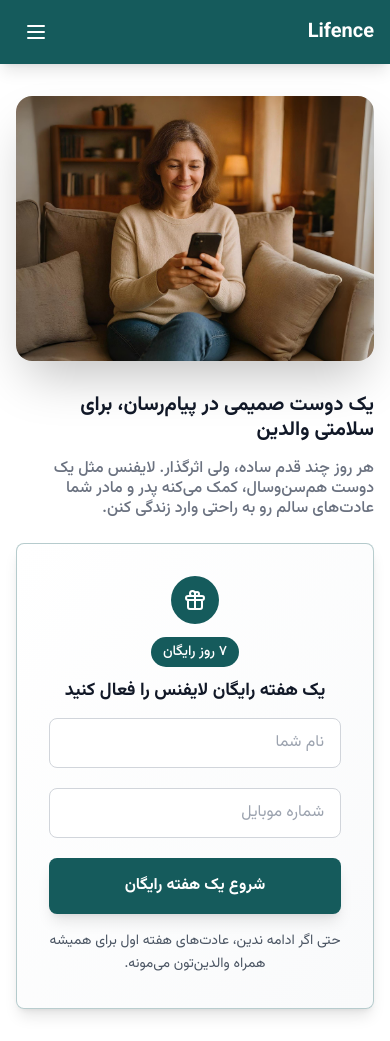
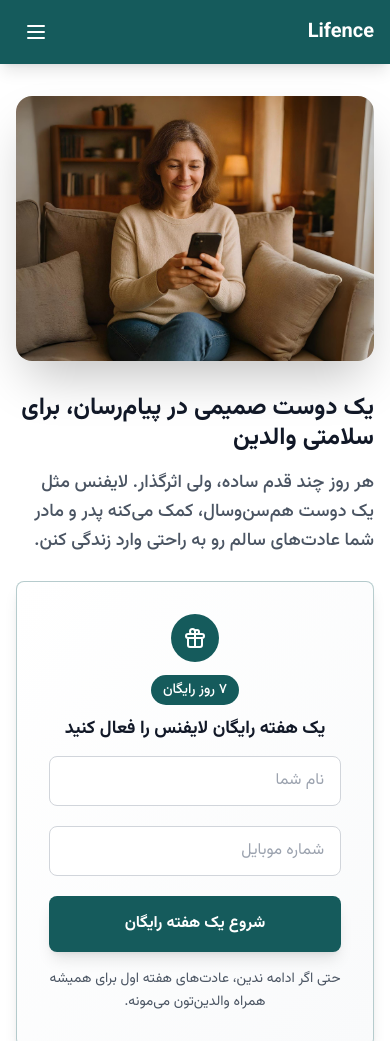
Before and after one commit to mahdi-vakili/lifence_landing_final, a plain HTML site: page index.html in a window 390 px wide. Shown: the top 1041 px of the page. Drawn offline with nearby package versions, Linux system fonts and the light colour scheme.

Commit message:
h1 made ok on mobile

```diff
--- a/index.html
+++ b/index.html
@@ -177,11 +177,11 @@
                 <div class="w-full lg:w-1/2 text-right space-y-6 lg:space-y-8">
                     <!-- Headlines -->
                     <div class="space-y-4">
-                    <h1 class="text-xl sm:text-2xl md:text-3xl lg:text-4xl font-bold text-gray-900 leading-tight">
+                    <h1 class="text-2xl sm:text-3xl md:text-4xl lg:text-5xl font-bold text-gray-900 leading-tight">
                             یک دوست صمیمی در پیام‌رسان، برای سلامتی والدین‌
                     </h1>
 
-                        <h2 class="text-base sm:text-lg md:text-xl font-medium text-gray-500 leading-tight">
+                        <h2 class="text-lg sm:text-xl md:text-2xl font-medium text-gray-600 leading-relaxed">
                             هر روز چند قدم ساده، ولی اثرگذار. لایفنس مثل یک دوست هم‌سن‌وسال، کمک می‌کنه پدر و مادر شما عادت‌های سالم رو به راحتی وارد زندگی کنن.
                         </h2>
                     </div>
```
Lines whose indentation alone changed are shown as unchanged.
